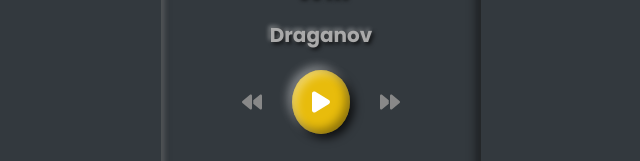
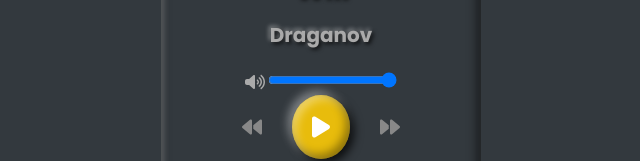
Before and after one commit to DrissBouda/react-mp3-player, a React (Create React App) app: page / in a window 1280 px wide. Shown: the part 327-488 px from the top of the page, without its empty margins (319-959 px from the left). Built offline with nearby package versions, Linux system fonts and the light colour scheme.

Commit message:
commit wa fine

```diff
--- a/src/components/Player/Controls.js
+++ b/src/components/Player/Controls.js
@@ -1,6 +1,6 @@
 import React from 'react'
 import { FontAwesomeIcon } from '@fortawesome/react-fontawesome'
-import { faPlay, faPause, faForward, faBackward } from '@fortawesome/free-solid-svg-icons'
+import { faPlay, faPause, faForward, faBackward, faVolumeUp } from '@fortawesome/free-solid-svg-icons'
 
 function Controls(props) {
     return (
--- a/src/components/Player/Player.js
+++ b/src/components/Player/Player.js
@@ -1,10 +1,19 @@
 import React, {useState, useRef, useEffect} from 'react'
 import Controls from './Controls';
 import Details from './Details';
+import { faVolumeUp } from '@fortawesome/free-solid-svg-icons'
+import { FontAwesomeIcon } from '@fortawesome/react-fontawesome'
 
 function Player(props) {
     const audioEl = useRef(null);
     const [isPlaying, setIsPlaying] = useState(false);
+    const [volume1, setVolume1] = useState(100);
+
+    const handleVolumeChange = (event) => {
+        const volume1 = event.target.value;
+        setVolume1(volume1);
+        document.getElementById('audio').volume = volume1 / 100
+    };
 
     useEffect(() => {
         if (isPlaying) {
@@ -42,8 +51,16 @@ function Player(props) {
 
     return (
             <div className="c-player">
-                <audio onEnded={SkipSong} src={props.songs[props.currentSongIndex].src} ref={audioEl}></audio>
+                <audio id='audio' onEnded={SkipSong} src={props.songs[props.currentSongIndex].src} ref={audioEl}></audio>
                 <Details song={props.songs[props.currentSongIndex]} />
+                <p><FontAwesomeIcon icon={faVolumeUp} /> <input
+                        type="range"
+                        min="0"
+                        max="100"
+                        value={volume1}
+                        onChange={handleVolumeChange}
+                    />
+                    </p>
                 <Controls isPlaying={isPlaying} setIsPlaying={setIsPlaying} SkipSong={SkipSong} />
                 <p>Next up: <span>{props.songs[props.nextSongIndex].id+1}. {props.songs[props.nextSongIndex].title} by {props.songs[props.nextSongIndex].artist}</span></p>
             </div>
--- a/src/index.css
+++ b/src/index.css
@@ -12,6 +12,10 @@ body {
 
 .App {
   display: flex;
+  align-items: center;
+  justify-content: center;
+}
+#volume-slider {
   align-items: center;
   justify-content: center;
 }
```
